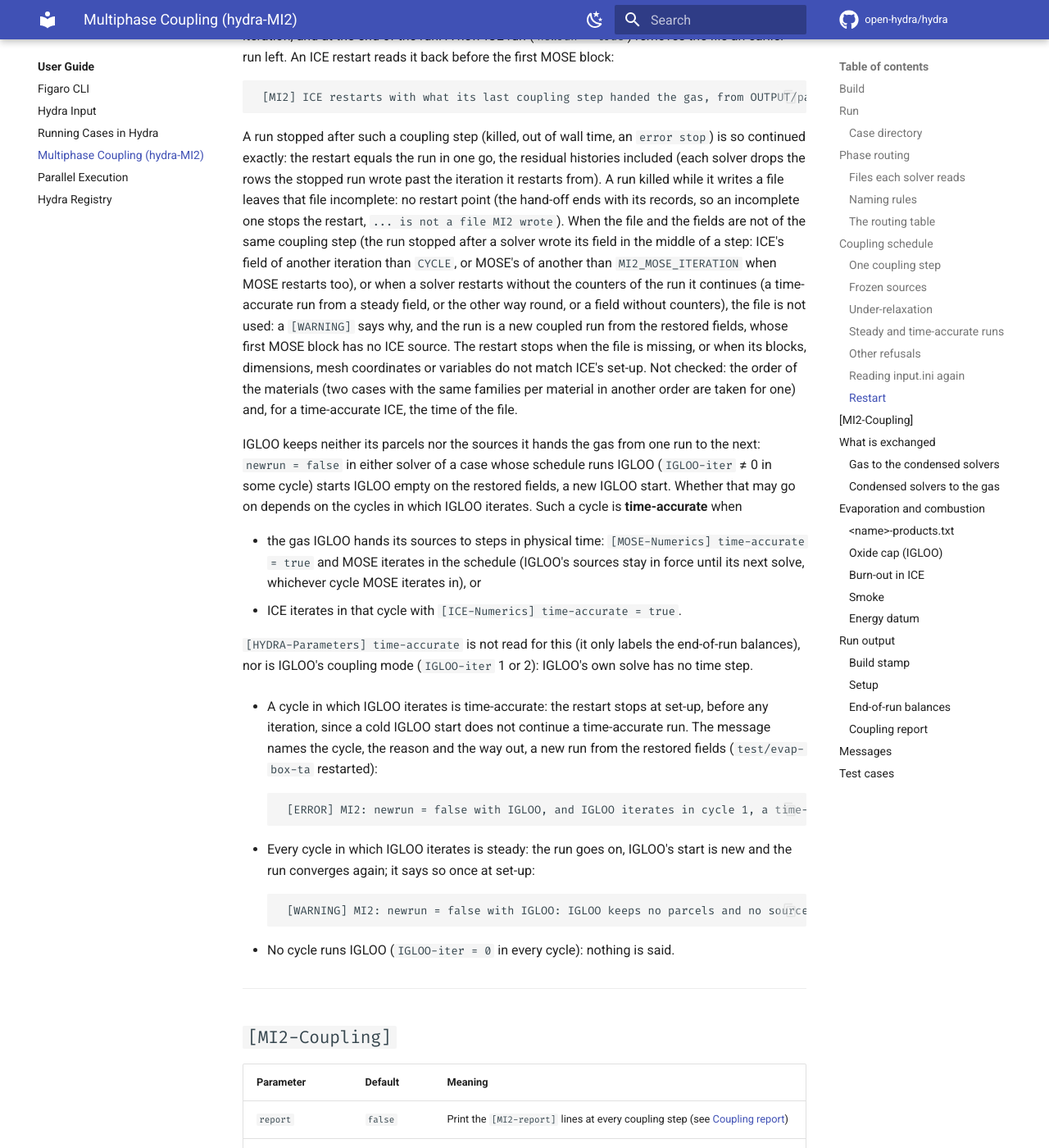
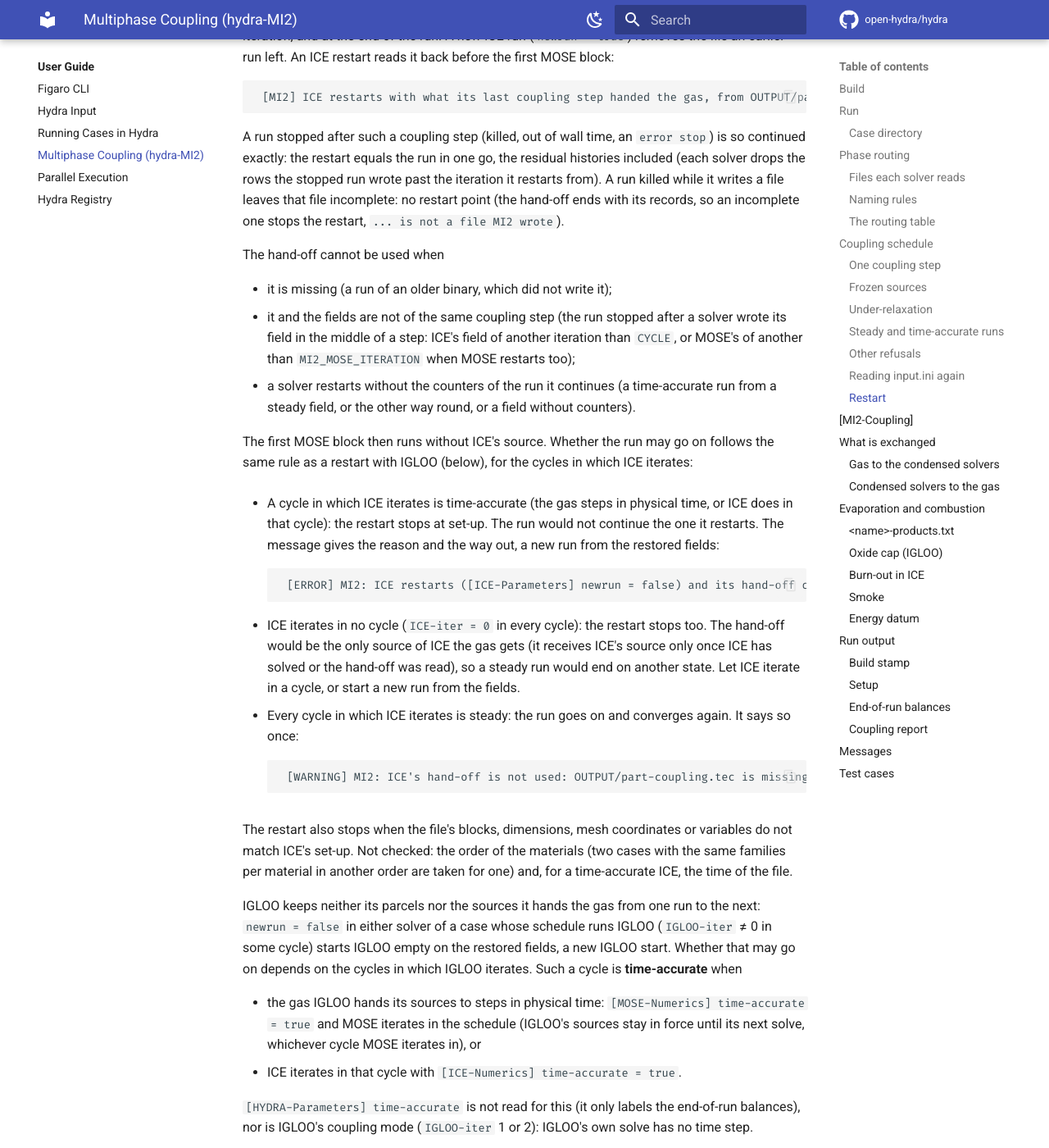
Before and after one commit to open-hydra/hydra, an MkDocs documentation site: the page built from docs/user/mi2.md, in a window 1280 px wide and 1400 px high, scrolled down 7500 px. Shown: the whole window at 82% size. Built offline with MkDocs 1.6.1 and Material for MkDocs 9.7.7, drawn with Linux system fonts in a browser that asks for light colours; comment, search, counter and statistics services are not loaded; some of the changed text lies outside the part shown.

Commit message:
docs: a hand-off ICE's restart cannot use stops in a time-accurate schedule, warns in a steady one
mi2.md (Restart): when the hand-off cannot be used, the rule shared with IGLOO's restart (stop in a time-accurate
cycle in which ICE iterates, or with ICE in no cycle; one warning otherwise), the messages; the tables. testing.md:
p33's legs.

Co-Authored-By: Claude Opus 5.5 <noreply@anthropic.com>
Claude-Session: https://claude.ai/code/session_01YbtUqacA6qYqYfoFJvSCJ8

````diff
--- a/docs/user/mi2.md
+++ b/docs/user/mi2.md
@@ -283,16 +283,41 @@ removes the file an earlier run left. An ICE restart reads it back before the fi
 
 A run stopped after such a coupling step (killed, out of wall time, an `error stop`) is so continued exactly: the
 restart equals the run in one go, the residual histories included (each solver drops the rows the stopped run wrote
-past the iteration it restarts from). A run killed while it writes a file
-leaves that file incomplete: no restart point (the hand-off ends with its records, so an incomplete one stops the
-restart, `... is not a file MI2 wrote`). When the file and the fields are not of the same coupling step (the run stopped
-after a solver wrote its field in the middle of a step: ICE's field of another iteration than `CYCLE`, or MOSE's of
-another than `MI2_MOSE_ITERATION` when MOSE restarts too), or when a solver restarts without the counters of the run it
-continues (a time-accurate run from a steady field, or the other way round, or a field without counters), the file is
-not used: a `[WARNING]` says why, and the run is a new coupled run from the restored fields, whose first MOSE block has
-no ICE source. The restart stops when the file is missing, or when its blocks, dimensions, mesh coordinates or variables
-do not match ICE's set-up. Not checked: the order of the materials (two cases with the same families per material in
-another order are taken for one) and, for a time-accurate ICE, the time of the file.
+past the iteration it restarts from). A run killed while it writes a file leaves that file incomplete: no restart
+point (the hand-off ends with its records, so an incomplete one stops the restart, `... is not a file MI2 wrote`).
+
+The hand-off cannot be used when
+
+- it is missing (a run of an older binary, which did not write it);
+- it and the fields are not of the same coupling step (the run stopped after a solver wrote its field in the middle of
+  a step: ICE's field of another iteration than `CYCLE`, or MOSE's of another than `MI2_MOSE_ITERATION` when MOSE
+  restarts too);
+- a solver restarts without the counters of the run it continues (a time-accurate run from a steady field, or the
+  other way round, or a field without counters).
+
+The first MOSE block then runs without ICE's source. Whether the run may go on follows the same rule as a restart
+with IGLOO (below), for the cycles in which ICE iterates:
+
+- A cycle in which ICE iterates is time-accurate (the gas steps in physical time, or ICE does in that cycle): the
+  restart stops at set-up. The run would not continue the one it restarts. The message gives the reason and the way
+  out, a new run from the restored fields:
+
+    ```text
+     [ERROR] MI2: ICE restarts ([ICE-Parameters] newrun = false) and its hand-off cannot be used: OUTPUT/part-coupling.tec is missing (...). ICE iterates in cycle 2, a time-accurate cycle: ICE iterates in it in physical time ([ICE-Numerics] time-accurate = true). ... To go on from these fields, start a new run from them: copy OUTPUT/gas-field.tec to INPUT/gas-ic.tec and OUTPUT/part-field.tec to INPUT/part-ic.tec (ic-format: the format of the field), and set newrun = true in [MOSE-Parameters] and [ICE-Parameters]
+    ```
+
+- ICE iterates in no cycle (`ICE-iter = 0` in every cycle): the restart stops too. The hand-off would be the only
+  source of ICE the gas gets (it receives ICE's source only once ICE has solved or the hand-off was read), so a steady
+  run would end on another state. Let ICE iterate in a cycle, or start a new run from the fields.
+- Every cycle in which ICE iterates is steady: the run goes on and converges again. It says so once:
+
+    ```text
+     [WARNING] MI2: ICE's hand-off is not used: OUTPUT/part-coupling.tec is missing (...). The first MOSE block runs without ICE's source; no cycle in which ICE iterates is time-accurate, and the run converges again
+    ```
+
+The restart also stops when the file's blocks, dimensions, mesh coordinates or variables do not match ICE's set-up.
+Not checked: the order of the materials (two cases with the same families per material in another order are taken
+for one) and, for a time-accurate ICE, the time of the file.
 
 IGLOO keeps neither its parcels nor the sources it hands the gas from one run to the next: `newrun = false` in either
 solver of a case whose schedule runs IGLOO (`IGLOO-iter` ≠ 0 in some cycle) starts IGLOO empty on the restored fields,
@@ -560,7 +585,7 @@ table quotes their characteristic words.
 | setup | `burns into the smoke ... and its row of INPUT/<name>-models.txt gives no d-smoke`; `which is not a material of ICE's phase`; `is born in the phase ..., and ICE runs the phase ...`; `has <n> families in ICE`; `whose closure is ...`; `evaporates or burns in ICE: a smoke does neither` | [smoke](#smoke) |
 | setup | `the smoke has no family: ICE is not run`; `relaxation = true blends two coupling steps` | smoke of an IGLOO material |
 | setup | `cycle <c> advances MOSE and ICE together with time-accurate on` | [time modes](#steady-and-time-accurate-runs) |
-| setup | `ICE restarts ([ICE-Parameters] newrun = false) and OUTPUT/<prefix>coupling.tec is missing`; `... does not match the ICE set-up of this run`; `... is not a file MI2 wrote` | [restart](#restart) |
+| setup | `ICE restarts ([ICE-Parameters] newrun = false) and its hand-off cannot be used: ...` (a time-accurate cycle in which ICE iterates, or ICE in no cycle); `... does not match the ICE set-up of this run`; `... is not a file MI2 wrote` | [restart](#restart) |
 | setup | `newrun = false with IGLOO, and IGLOO iterates in cycle <c>, a time-accurate cycle` | a cold IGLOO start does not continue a time-accurate run: start a new run from the fields ([restart](#restart)) |
 | step | `MOSExIGLOO: IGLOO gasblock <b> extends beyond MOSE's ghosted range` | the gas and particle meshes disagree |
 | step | `record <i> of INPUT/<gas>-bc.txt is of block ...` | gas boundary records out of order |
@@ -584,7 +609,7 @@ Warnings and notes do not stop the run:
 | `[MI2] ... source FROZEN this cycle` | [frozen sources](#frozen-sources) |
 | `[WARNING] MI2: input.ini, read again, advances <solver> after the iteration the schedule had made its last` | the rows and the solution due at that iteration were not written ([one coupling step](#one-coupling-step)) |
 | `[WARNING] MI2: newrun = false with IGLOO` | IGLOO starts empty on the restored gas ([restart](#restart)) |
-| `[WARNING] MI2: <prefix>coupling.tec is of ICE iteration ...`; `[WARNING] MI2: ICE (MOSE) restarts without the counters of the run it continues` | the hand-off is not used: a new coupled run from the restored fields ([restart](#restart)) |
+| `[WARNING] MI2: ICE's hand-off is not used: ...` | missing, out of step, or counters not resumed, in a steady schedule: the first MOSE block runs without ICE's source ([restart](#restart)) |
 | `[MI2] ICE starts anew: OUTPUT/<prefix>coupling.tec of an earlier run removed` | [restart](#restart) |
 | `[MI2] MOSE (ICE) made no iteration in this run` | a restarted solver writes no end-of-run output |
 | `[MI2] WARNING: the consumed-species floor guard clamped <n> (cell,species) extractions` | end of run: a mass-limited reaction |
````
Also changed, not shown: docs/development/testing.md (+1 -1 lines).
